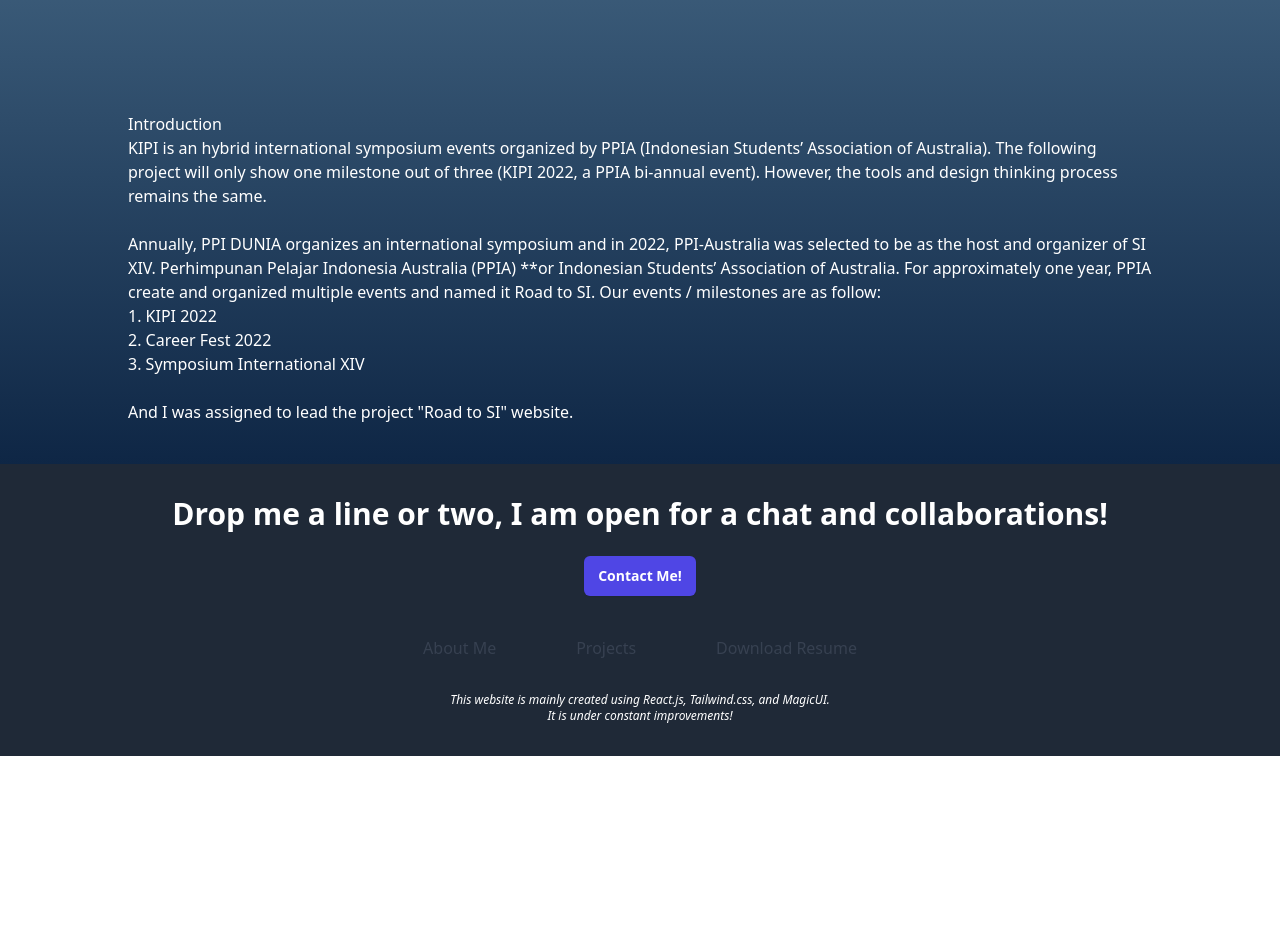
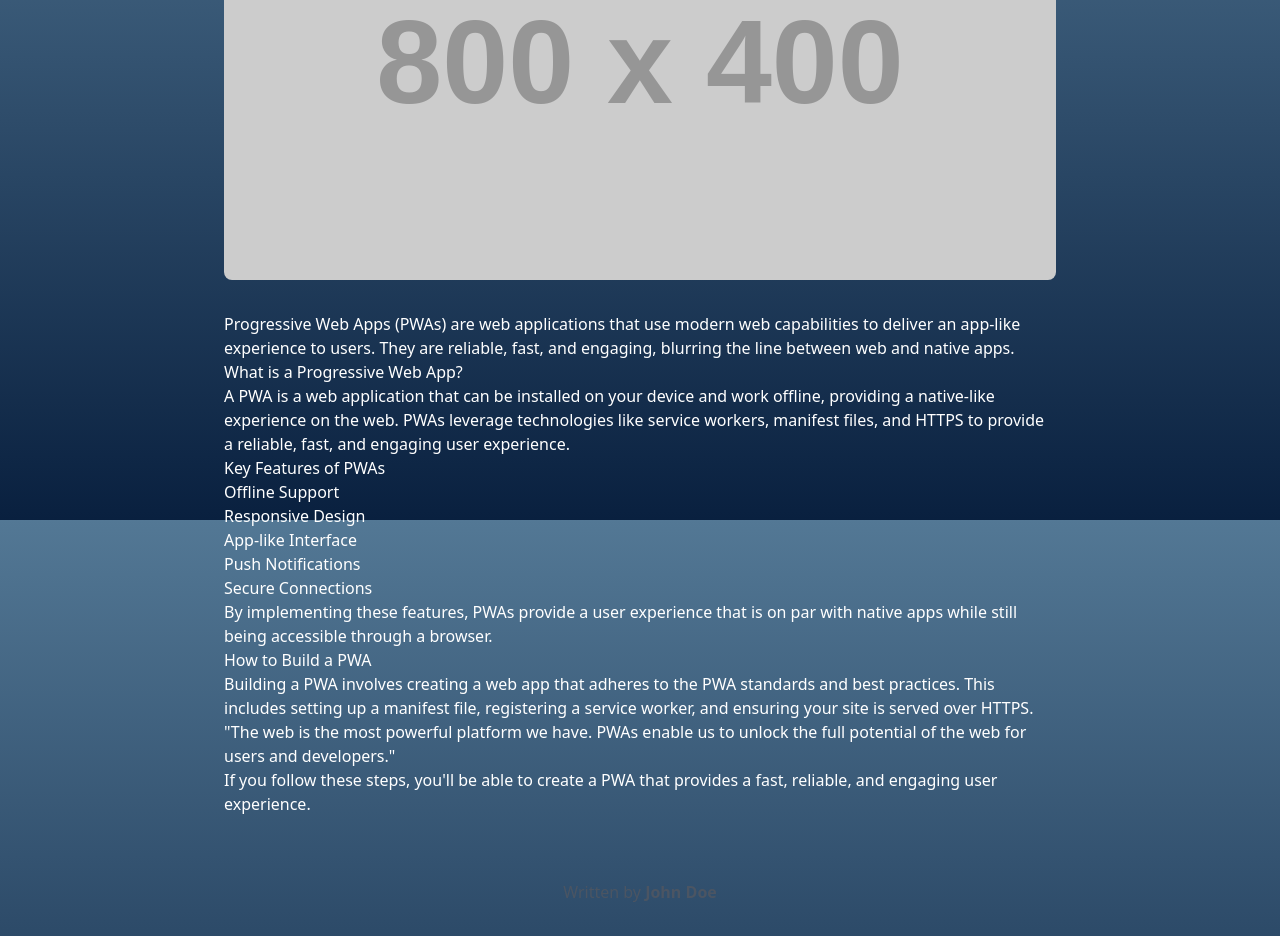
Before and after one commit to rickyfelix19/portofolio-2, a React (Vite) app: page /projects/kipi in a window 1280 px wide. Shown: the part 280-1216 px from the top of the page. Before the commit the page ends 1036 px from the top, so only its background shows below. Built offline with nearby package versions, Linux system fonts and the light colour scheme.

Commit message:
add template text

```diff
--- a/src/pages/projects/KIPI2022.tsx
+++ b/src/pages/projects/KIPI2022.tsx
@@ -1,48 +1,80 @@
-import NavBar from "../../components/Common/NavBar";
-import Footer from "../../components/Common/Footer";
+import React from "react";
 
-function KIPI2022() {
+function BlogPost() {
 	return (
-		<>
-			<NavBar />
-			<div className="relative max-w-5xl mx-auto pt-20 sm:pt-24 lg:pt-32 text-white">
-				<div>
-					<h1>KIPI 2022</h1>
+		<div className="max-w-4xl mx-auto p-8">
+			{/* Header */}
+			<header className="mb-8 text-center">
+				<h1 className="text-4xl font-bold mb-4 text-white">
+					Understanding Progressive Web Apps (PWA)
+				</h1>
+				<p className="text-white">August 12, 2024 • 5 min read</p>
+			</header>
+
+			{/* Image */}
+			<div className="mb-8">
+				<img
+					src="https://via.placeholder.com/800x400"
+					alt="Blog Post Cover"
+					className="w-full rounded-lg object-cover"
+				/>
+			</div>
+
+			{/* Content */}
+			<article className="prose prose-lg max-w-none text-white">
+				<p>
+					Progressive Web Apps (PWAs) are web applications that use modern web
+					capabilities to deliver an app-like experience to users. They are
+					reliable, fast, and engaging, blurring the line between web and native
+					apps.
+				</p>
+				<h2>What is a Progressive Web App?</h2>
+				<p>
+					A PWA is a web application that can be installed on your device and
+					work offline, providing a native-like experience on the web. PWAs
+					leverage technologies like service workers, manifest files, and HTTPS
+					to provide a reliable, fast, and engaging user experience.
+				</p>
+				<h2>Key Features of PWAs</h2>
+				<ul>
+					<li>Offline Support</li>
+					<li>Responsive Design</li>
+					<li>App-like Interface</li>
+					<li>Push Notifications</li>
+					<li>Secure Connections</li>
+				</ul>
+				<p>
+					By implementing these features, PWAs provide a user experience that is
+					on par with native apps while still being accessible through a
+					browser.
+				</p>
+				<h2>How to Build a PWA</h2>
+				<p>
+					Building a PWA involves creating a web app that adheres to the PWA
+					standards and best practices. This includes setting up a manifest
+					file, registering a service worker, and ensuring your site is served
+					over HTTPS.
+				</p>
+				<blockquote>
 					<p>
-						KIPI is a bi-annual conference held and organized by PPIA (
-						Indonesian Students’ Association of Australia ) and invites
-						Indonesian academias staying at Australia to share their work.
+						"The web is the most powerful platform we have. PWAs enable us to
+						unlock the full potential of the web for users and developers."
 					</p>
-				</div>
+				</blockquote>
+				<p>
+					If you follow these steps, you'll be able to create a PWA that
+					provides a fast, reliable, and engaging user experience.
+				</p>
+			</article>
 
-				<div className="relative max-w-5xl mx-auto pt-20 sm:pt-24 lg:pt-32 text-white">
-					<h2>Introduction</h2>
-					<p>
-						KIPI is an hybrid international symposium events organized by PPIA
-						(Indonesian Students’ Association of Australia). The following
-						project will only show one milestone out of three (KIPI 2022, a PPIA
-						bi-annual event). However, the tools and design thinking process
-						remains the same. <br />
-						<br />
-						Annually, PPI DUNIA organizes an international symposium and in
-						2022, PPI-Australia was selected to be as the host and organizer of
-						SI XIV. Perhimpunan Pelajar Indonesia Australia (PPIA) **or
-						Indonesian Students’ Association of Australia. For approximately one
-						year, PPIA create and organized multiple events and named it Road to
-						SI. Our events / milestones are as follow:
-						<ol type="1">
-							<li>1. KIPI 2022</li>
-							<li>2. Career Fest 2022</li>
-							<li>3. Symposium International XIV</li>
-						</ol>
-						<br />
-						And I was assigned to lead the project "Road to SI" website.
-					</p>
-				</div>
-			</div>
-			<Footer />
-		</>
+			{/* Footer */}
+			<footer className="mt-16 text-center">
+				<p className="text-gray-600">
+					Written by <span className="font-semibold">John Doe</span>
+				</p>
+			</footer>
+		</div>
 	);
 }
 
-export default KIPI2022;
+export default BlogPost;
```
